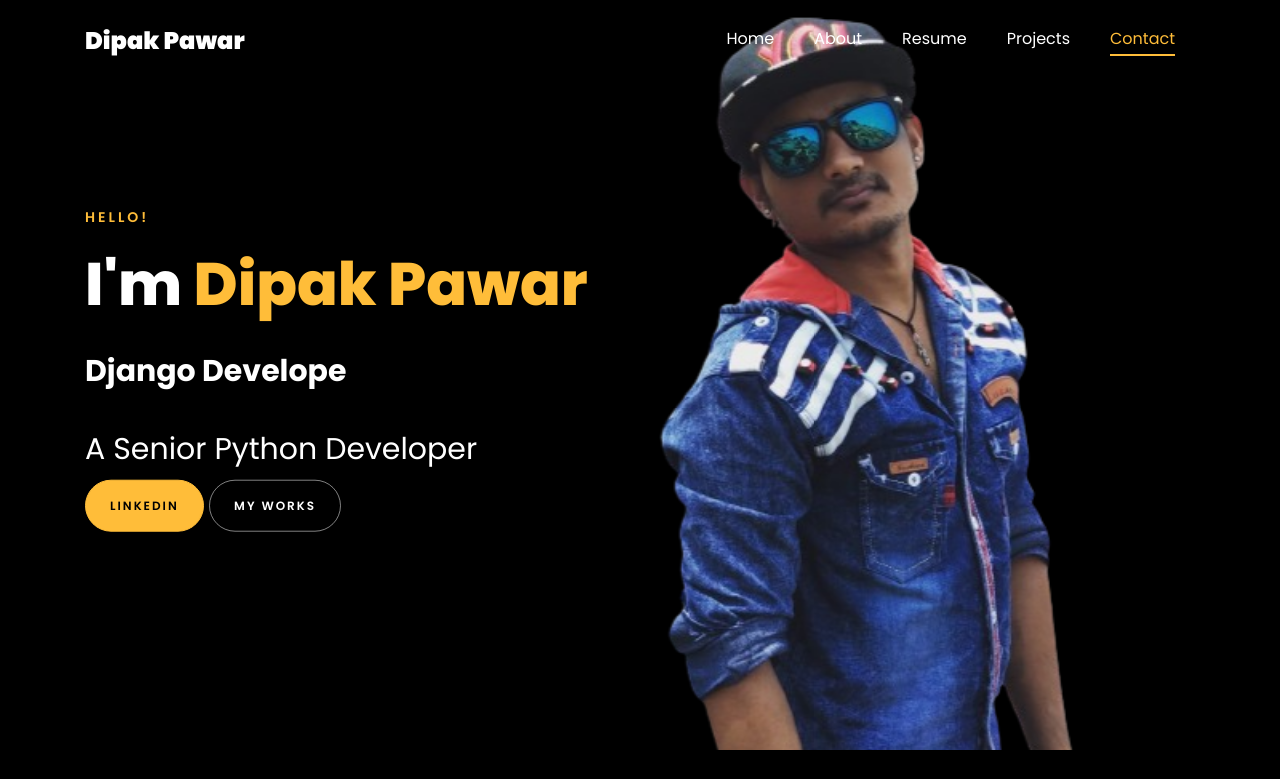
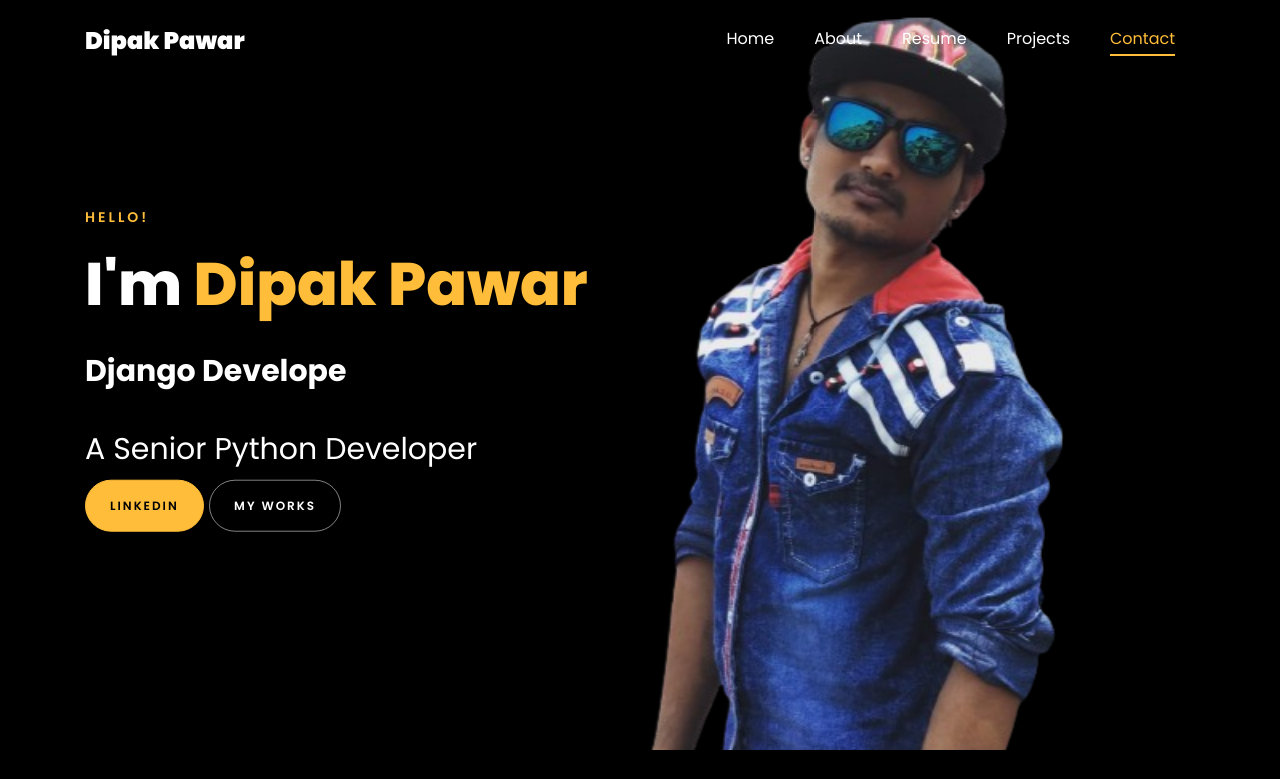
Before and after one commit to dipk-pawar/dipk-pawar.github.io, a plain HTML site: page index.html in a window 1280 px wide. Shown: the top 779 px of the page. Drawn offline with Linux system fonts and the light colour scheme; files whose address does not match are found by name.

Commit message:
changed the image on home page

```diff
--- a/index.html
+++ b/index.html
@@ -146,7 +146,7 @@
 					<div class="row d-md-flex no-gutters slider-text align-items-end justify-content-end"
 						data-scrollax-parent="true">
 						<div class="one-third js-fullheight order-md-last img"
-							style="background-image:url(images/dipak-pawar-fullimage-removebg-preview.png);">
+							style="background-image:url(images/dipak-pawar-fullimage-removebg-preview-rotate.png);">
 							<div class="overlay"></div>
 						</div>
 						<div class="one-forth d-flex  align-items-center ftco-animate"
```
Also changed, not shown: images/dipak-pawar-fullimage-removebg-preview-rotate.png (added).
